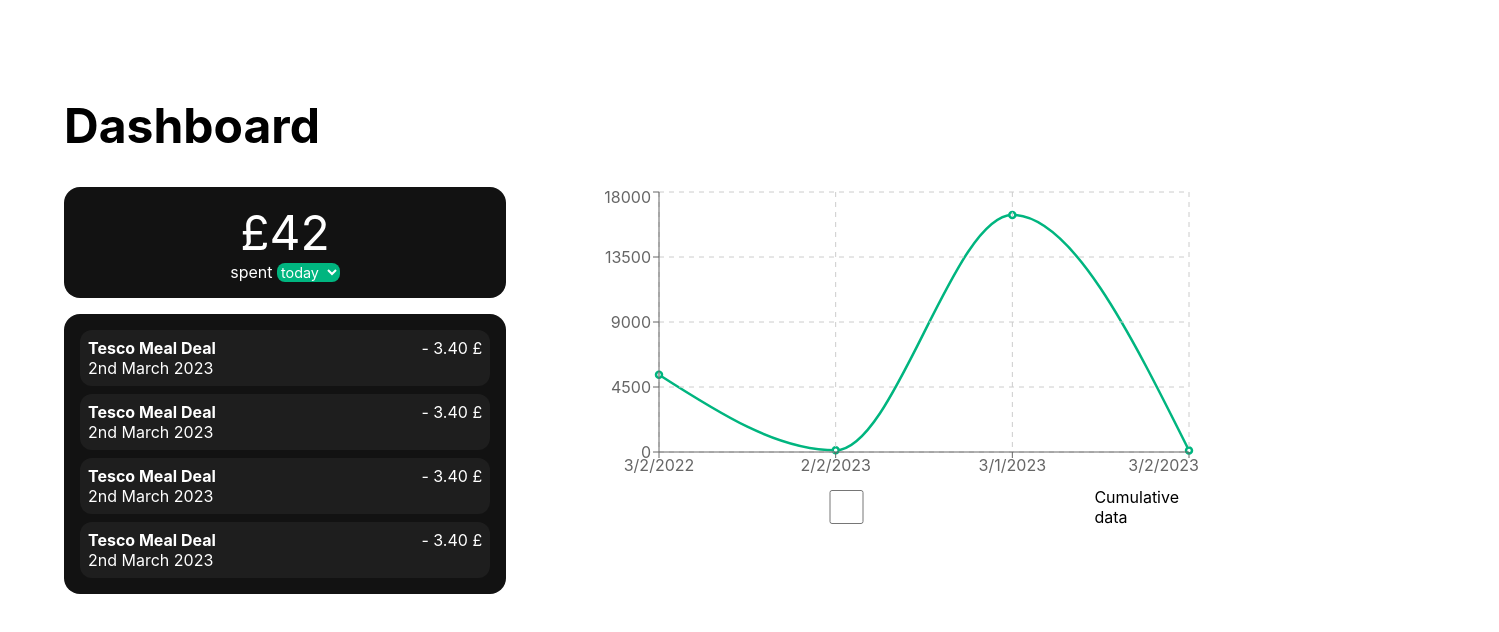
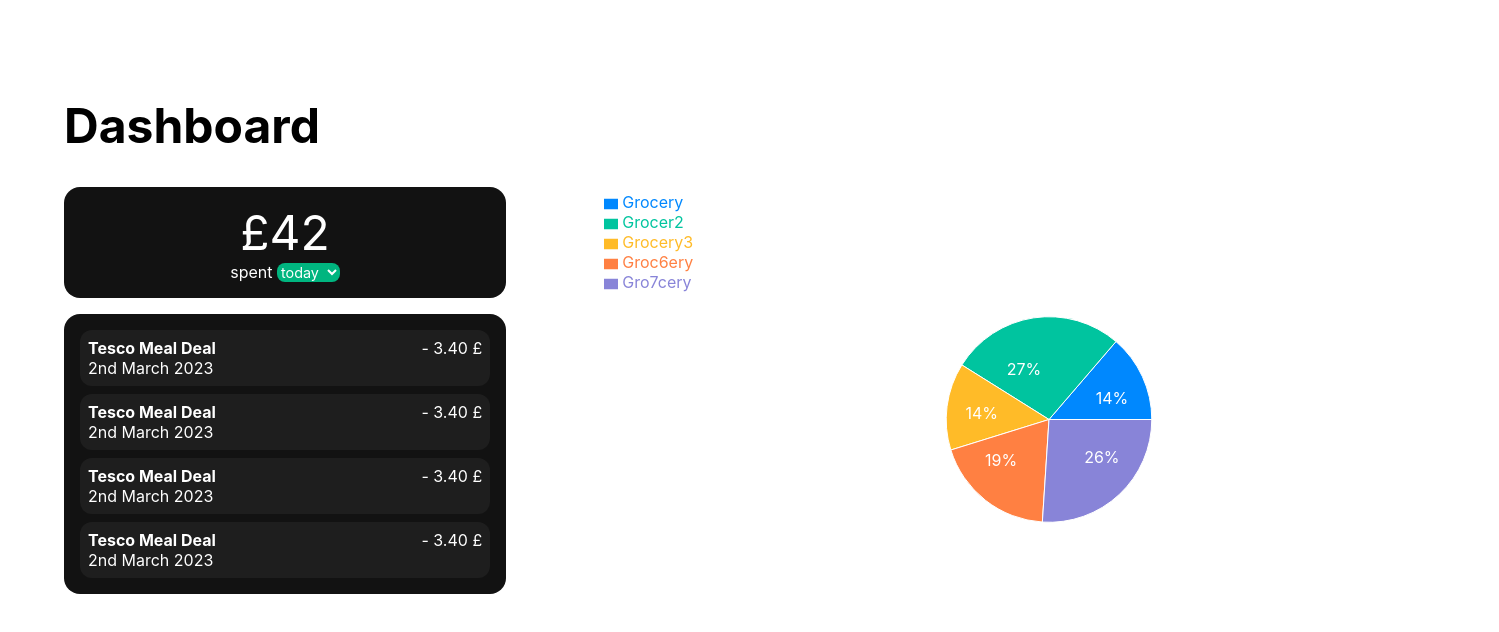
Before and after one commit to muhsin7/spending-tracker, a React (Create React App) app in the folder client/: page / in a window 1280 px wide. Shown: the top 632 px of the page, 1499 px wide, since content can reach past the window. Built offline with nearby package versions, Linux system fonts and the light colour scheme.

Commit message:
Create pie chart in dashboard with sample data

```diff
--- a/client/src/pages/dashboard/Dashboard.js
+++ b/client/src/pages/dashboard/Dashboard.js
@@ -14,7 +14,7 @@ export default function Dashboard() {
                 <TransactionsPreview />
             </div>
             <div className="chart-container dashboard-right">
-            <DashboardChart />
+                <DashboardChart />
             </div>
         </div>
     )
--- a/client/src/pages/dashboard/DashboardChart.js
+++ b/client/src/pages/dashboard/DashboardChart.js
@@ -1,4 +1,4 @@
-import { LineChart, Line, CartesianGrid, XAxis, YAxis, Tooltip } from 'recharts';
+import { LineChart, Line, CartesianGrid, XAxis, YAxis, Tooltip, ResponsiveContainer, PieChart, Pie, Cell, Legend } from 'recharts';
 import { useEffect, useState } from 'react';
 
 const dateStringFromUnixString = (unixTimeString) => new Date(Number(unixTimeString)).toLocaleDateString();
@@ -366,6 +366,27 @@ export default function DashboardChart() {
         "__v": 0
       }];
 
+    const categoryData = [{
+        "name": "Grocery",
+        "amount": 100,
+    },
+    {
+        "name": "Grocer2",
+        "amount": 200,
+    },
+    {
+        "name": "Grocery3",
+        "amount": 100,
+    },
+    {
+        "name": "Groc6ery",
+        "amount": 140,
+    },
+    {
+        "name": "Gro7cery",
+        "amount": 190,
+    },]
+
     const [data, setData] = useState(dummydata);
 
     const [isCumulative, setIsCumulative] = useState(false);
@@ -384,9 +405,9 @@ export default function DashboardChart() {
 
 
     const renderLineChart = (
-      <>
-        <div className="line-chart noselect">
-            <LineChart width={600} height={300} data={dataByDate} margin={{ top: 5, right: 10, bottom: 5, left: 0 }}>
+        <div className="line-chart noselect dashboard-right">
+            <ResponsiveContainer width={800} height="80%">
+                <LineChart data={dataByDate} margin={{ top: 5, right: 10, bottom: 5, left: 0 }}>
                     <Line type="monotone" dataKey="amount" strokeWidth={2.5} stroke="#00B57F  " />
                     <CartesianGrid stroke="#ccc" strokeDasharray="5 5" />
                     <XAxis
@@ -397,13 +418,51 @@ export default function DashboardChart() {
                     <YAxis />
                     <Tooltip content={<CustomTooltip />}/>
                 </LineChart>
-            <label class="checkbox-label">
+            </ResponsiveContainer>
+            <label className="checkbox-label">
                 <input type="checkbox" checked={isCumulative} onChange={toggleCumulative} />
                 <span>Cumulative data</span>
             </label>
         </div>
-      </>
     );
 
-    return renderLineChart;
+
+    const COLORS = ['#0088FE', '#00C49F', '#FFBB28', '#FF8042', "#8884d8"];
+    const RADIAN = Math.PI / 180;
+    const renderCustomizedLabel = ({ cx, cy, midAngle, innerRadius, outerRadius, percent, index }) => {
+      const radius = innerRadius + (outerRadius - innerRadius) * 0.5;
+      const x = cx + radius * Math.cos(-midAngle * RADIAN);
+      const y = cy + radius * Math.sin(-midAngle * RADIAN);
+
+      return (
+        <text x={x} y={y} fill="white" textAnchor={x > cx ? 'start' : 'end'} dominantBaseline="central">
+          {`${(percent * 100).toFixed(0)}%`}
+        </text>
+      );
+    };
+
+    const renderPieChart = (
+        <div className="line-chart noselect dashboard-right">
+            <ResponsiveContainer width={900} height="90%">
+            <PieChart width={730} height={400}>
+                <Legend layout="vertical" verticalAlign="top" align="top" />
+                <Pie
+                    data={categoryData}
+                    dataKey="amount"
+                    nameKey="name"
+                    labelLine={false}
+                    label={renderCustomizedLabel}
+                    >
+                        {data.map((entry, index) => (
+                            <Cell key={`cell-${index}`} fill={COLORS[index % COLORS.length]} />
+                        ))}
+                </Pie>
+                <Tooltip />
+            </PieChart>
+            </ResponsiveContainer>
+        </div>
+    );
+
+
+    return renderPieChart;
 }
--- a/client/src/pages/dashboard/TransactionCard.js
+++ b/client/src/pages/dashboard/TransactionCard.js
@@ -2,7 +2,7 @@ export default function TransactionCard() {
     return (
         <div className="transaction-card">
             <div className="transaction-info">
-                <div class="transaction-title">Tesco Meal Deal</div>
+                <div className="transaction-title">Tesco Meal Deal</div>
                 <subtitle>2nd March 2023</subtitle>
             </div>
             <div className="transaction-amount">- 3.40 £</div>
```
Also changed, not shown: client/src/pages/dashboard/SpendingLineChart.js (added, +42 -0 lines). Lines whose indentation alone changed are shown as unchanged.
